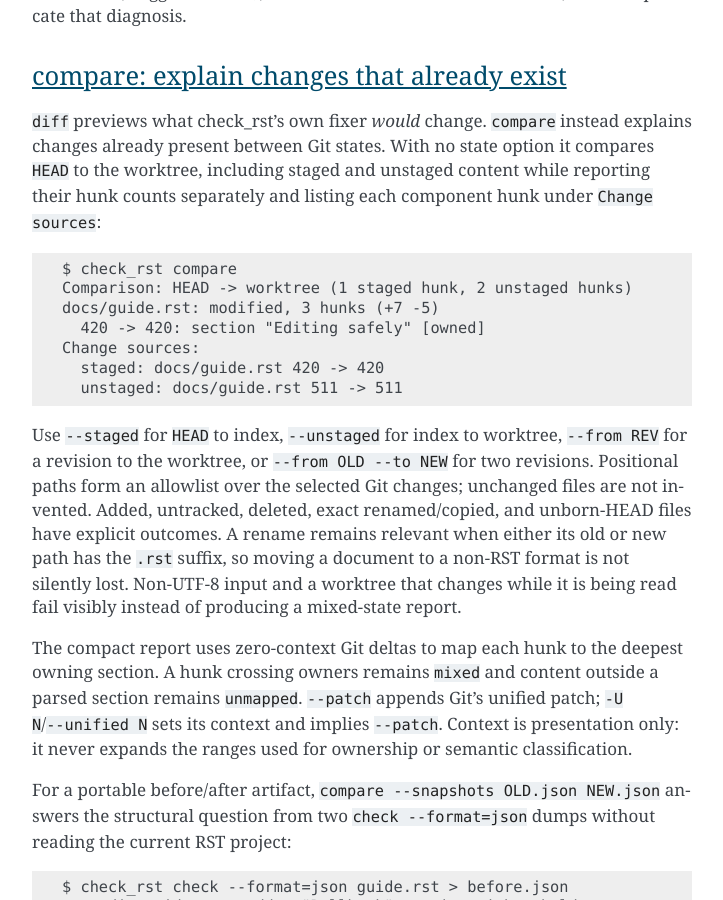
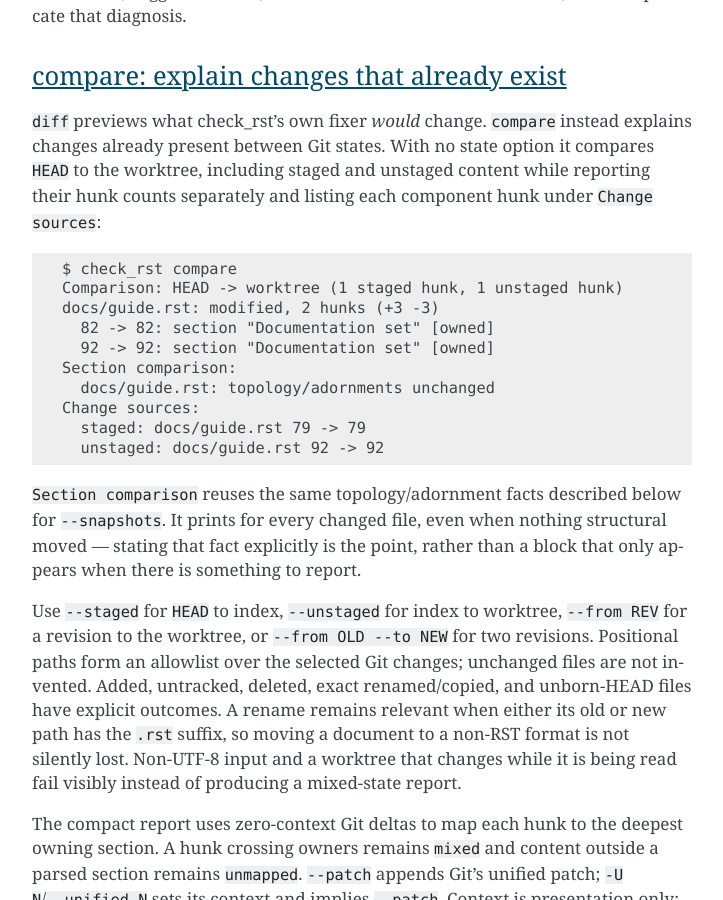
Before and after one commit to dememax/check_rst, a Sphinx documentation site: the page built from docs/guide.rst, in a window 1280 px wide and 900 px high, scrolled down 32838 px. Shown: the whole window, without its empty margins (388-1111 px from the left). Built offline with Sphinx 7.4.7, drawn with Linux system fonts in a browser that asks for light colours.

Commit message:
docs(guide): use a real captured transcript for compare's worked example
The compare example was hand-authored, not captured: it labeled the
comparison "3 hunks" while showing only 1 hunk line, and referenced a
"section \"Editing safely\"" that does not exist anywhere in guide.rst.
It also omitted the "Section comparison:" block, which _run_git_comparison
prints unconditionally for every changed RST file — confirmed by a live
probe against a real repo before touching the code review conclusion.

Replaced it with a transcript actually captured from `check_rst compare`
run against a disposable clone of this repository, with a staged and an
unstaged edit to guide.rst's own "Documentation set" section (a real,
stable, short section) and no .check_rst.toml in play, matching every
other worked example in this file. Added one sentence introducing
"Section comparison" so its unconditional appearance for an unchanged
topology isn't a surprise, forward-referencing the fuller explanation
already given below for --snapshots.

Verified: check_rst --sphinx-src docs check docs/guide.rst against the
edited file reports the same single pre-existing warning (line 873,
unrelated) and no new ones. Full validation: ruff format --check, ruff
check, mypy (fresh cache), full suite (1675 passed), git diff --check.

Co-Authored-By: Claude Sonnet 5 <noreply@anthropic.com>

```diff
--- a/docs/guide.rst
+++ b/docs/guide.rst
@@ -1503,12 +1503,20 @@ content while reporting their hunk counts separately and listing each
 component hunk under ``Change sources``::
 
     $ check_rst compare
-    Comparison: HEAD -> worktree (1 staged hunk, 2 unstaged hunks)
-    docs/guide.rst: modified, 3 hunks (+7 -5)
-      420 -> 420: section "Editing safely" [owned]
+    Comparison: HEAD -> worktree (1 staged hunk, 1 unstaged hunk)
+    docs/guide.rst: modified, 2 hunks (+3 -3)
+      82 -> 82: section "Documentation set" [owned]
+      92 -> 92: section "Documentation set" [owned]
+    Section comparison:
+      docs/guide.rst: topology/adornments unchanged
     Change sources:
-      staged: docs/guide.rst 420 -> 420
-      unstaged: docs/guide.rst 511 -> 511
+      staged: docs/guide.rst 79 -> 79
+      unstaged: docs/guide.rst 92 -> 92
+
+``Section comparison`` reuses the same topology/adornment facts described
+below for ``--snapshots``.  It prints for every changed file, even when
+nothing structural moved — stating that fact explicitly is the point,
+rather than a block that only appears when there is something to report.
 
 Use ``--staged`` for ``HEAD`` to index, ``--unstaged`` for index to
 worktree, ``--from REV`` for a revision to the worktree, or ``--from OLD
```
